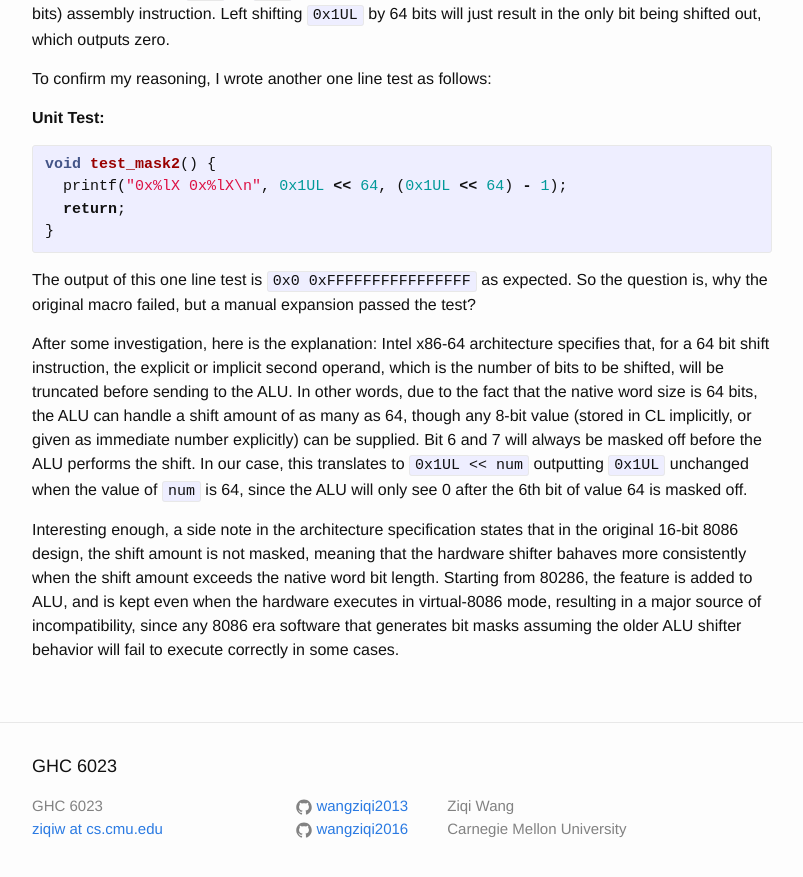
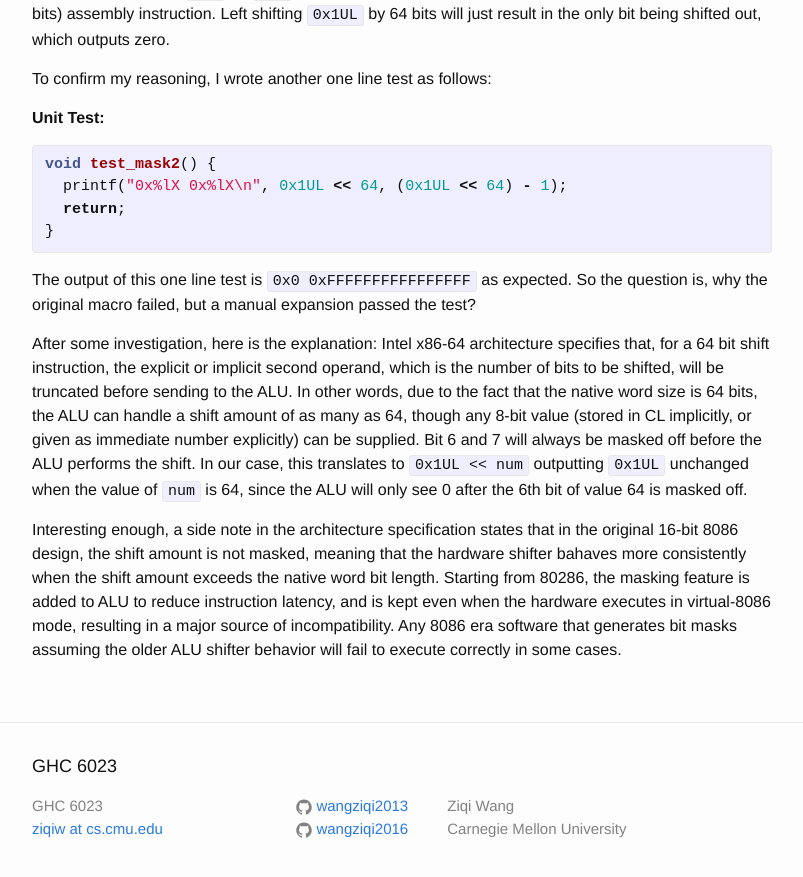
Before and after one commit to wangziqi2013/wangziqi2013.github.io, a Jekyll site: the page built from _posts/2020-07-30-tricky-code-for-64-bit-mask.markdown, in a window 1280 px wide and 900 px high, scrolled down 957 px. Shown: the top 877 px of the window, without its empty margins (238-1041 px from the left). Built offline with Jekyll 4.4.1, drawn with Linux system fonts in a browser that asks for light colours.

Commit message:
Small change

```diff
--- a/_posts/2020-07-30-tricky-code-for-64-bit-mask.markdown
+++ b/_posts/2020-07-30-tricky-code-for-64-bit-mask.markdown
@@ -65,6 +65,7 @@ ALU will only see 0 after the 6th bit of value 64 is masked off.
 
 Interesting enough, a side note in the architecture specification states that in the original 16-bit 8086 design, the
 shift amount is not masked, meaning that the hardware shifter bahaves more consistently when the shift amount exceeds
-the native word bit length. Starting from 80286, the feature is added to ALU, and is kept even when the hardware
-executes in virtual-8086 mode, resulting in a major source of incompatibility, since any 8086 era software that
-generates bit masks assuming the older ALU shifter behavior will fail to execute correctly in some cases.
+the native word bit length. Starting from 80286, the masking feature is added to ALU to reduce instruction latency, and
+is kept even when the hardware executes in virtual-8086 mode, resulting in a major source of incompatibility.
+Any 8086 era software that generates bit masks assuming the older ALU shifter behavior will fail to execute correctly in
+some cases.
```
